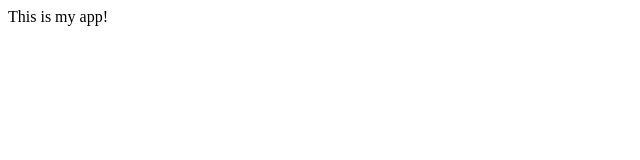
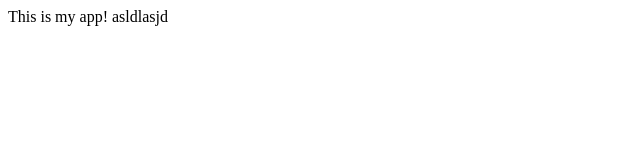
Before and after one commit to mik5owski/myappsample, a plain HTML site: page index.html in a window 1280 px wide. Shown: the full height of the page, 0-640 px from the left. Drawn offline with Linux system fonts and the light colour scheme.

Commit message:
Changed app.js

```diff
--- a/index.html
+++ b/index.html
@@ -3,6 +3,6 @@
         <title>My App</title>
     </head>
     <body>
-        This is my app!
+        This is my app! asldlasjd
     </body>
 </html>
```
